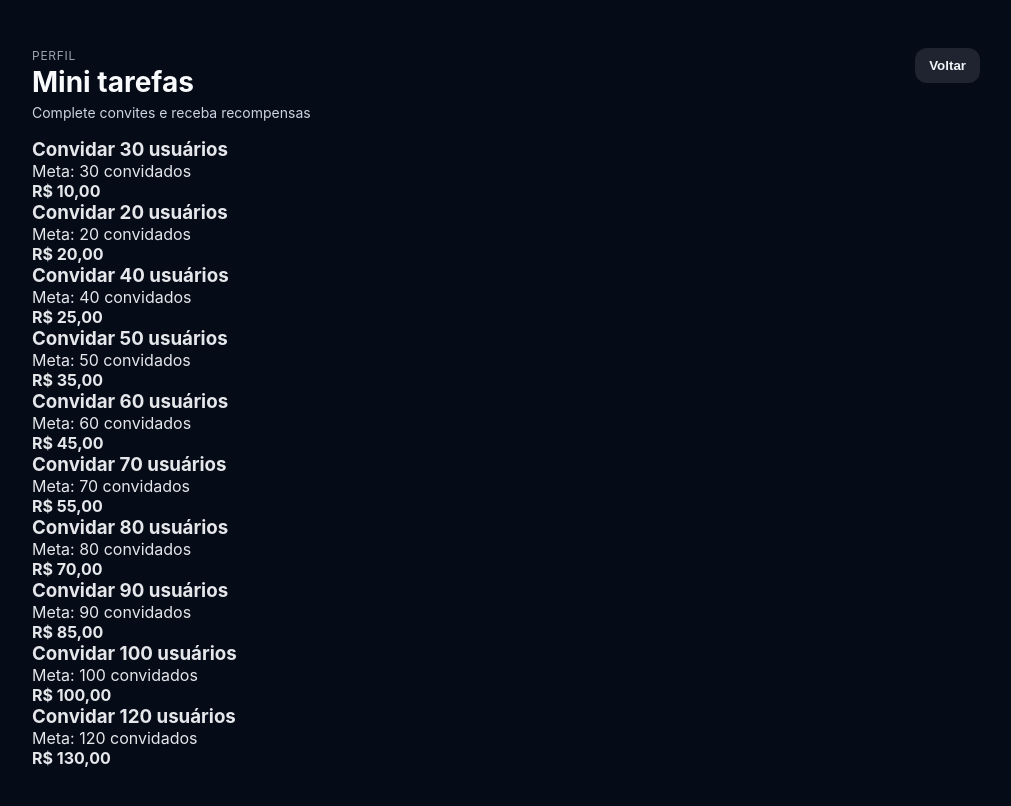
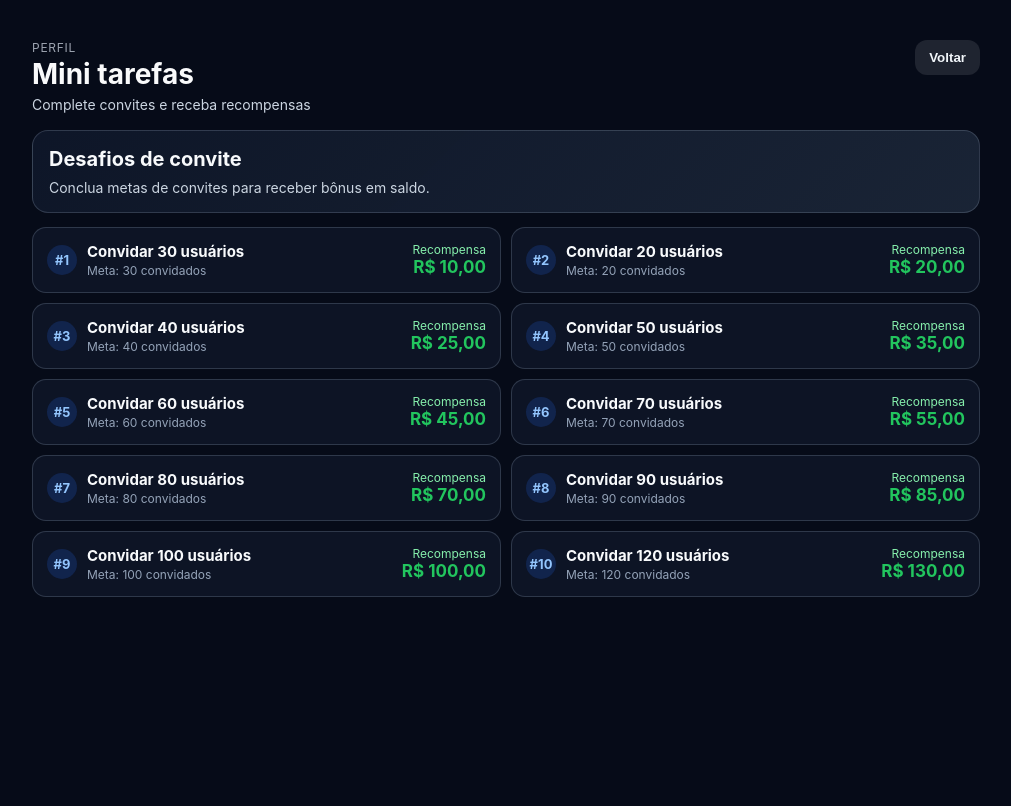
Before and after one commit to magnatazk20/mancera-frontend, a React (Vite) app: page /mini-tasks in a window 1280 px wide. Shown: the part 860-1666 px from the top of the page, without its empty margins (134-1145 px from the left). After the commit the page ends 1549 px from the top, so only its background shows below. Built offline with nearby package versions, Linux system fonts and the light colour scheme; no server answers.

Commit message:
style(mini-tasks): add dedicated css and structured layout

```diff
--- /dev/null
+++ b/src/pages/MiniTasks.css
@@ -0,0 +1,95 @@
+.mini-tasks-page {
+  min-height: 100vh;
+  color: #e5e7eb;
+  padding: 22px 16px 92px;
+  max-width: 980px;
+  margin: 0 auto;
+}
+
+.mini-tasks-hero {
+  background: linear-gradient(135deg, rgba(15, 23, 42, 0.9), rgba(30, 41, 59, 0.85));
+  border: 1px solid rgba(148, 163, 184, 0.25);
+  border-radius: 16px;
+  padding: 16px;
+  margin-bottom: 14px;
+}
+
+.mini-tasks-hero h2 {
+  margin: 0;
+  color: #f8fafc;
+  font-size: 20px;
+}
+
+.mini-tasks-hero p {
+  margin: 8px 0 0;
+  color: #cbd5e1;
+  font-size: 14px;
+}
+
+.mini-tasks-grid {
+  display: grid;
+  gap: 10px;
+}
+
+.mini-task-card {
+  display: flex;
+  align-items: center;
+  justify-content: space-between;
+  gap: 12px;
+  background: rgba(15, 23, 42, 0.8);
+  border: 1px solid rgba(148, 163, 184, 0.25);
+  border-radius: 14px;
+  padding: 14px;
+}
+
+.mini-task-left {
+  display: flex;
+  align-items: center;
+  gap: 10px;
+}
+
+.mini-task-index {
+  width: 30px;
+  height: 30px;
+  border-radius: 999px;
+  background: rgba(37, 99, 235, 0.2);
+  color: #93c5fd;
+  display: inline-flex;
+  align-items: center;
+  justify-content: center;
+  font-weight: 700;
+  font-size: 13px;
+}
+
+.mini-task-title {
+  margin: 0;
+  font-size: 15px;
+  color: #f8fafc;
+}
+
+.mini-task-sub {
+  margin: 2px 0 0;
+  font-size: 12px;
+  color: #94a3b8;
+}
+
+.mini-task-reward {
+  text-align: right;
+}
+
+.mini-task-reward span {
+  display: block;
+  color: #86efac;
+  font-size: 12px;
+}
+
+.mini-task-reward strong {
+  color: #22c55e;
+  font-size: 17px;
+}
+
+@media (min-width: 760px) {
+  .mini-tasks-grid {
+    grid-template-columns: repeat(2, minmax(0, 1fr));
+  }
+}
--- a/src/pages/MiniTasks.tsx
+++ b/src/pages/MiniTasks.tsx
@@ -2,6 +2,7 @@ import { useMemo } from 'react'
 import { useNavigate } from 'react-router-dom'
 import AppSidebar from '../components/AppSidebar'
 import './Tasks.css'
+import './MiniTasks.css'
 
 type MiniTask = {
   id: number
@@ -33,7 +34,7 @@ export default function MiniTasks() {
   )
 
   return (
-    <main className="tasks-page">
+    <main className="tasks-page mini-tasks-page">
       <AppSidebar />
       <header className="tasks-header">
         <div>
@@ -48,14 +49,23 @@ export default function MiniTasks() {
         </div>
       </header>
 
-      <section className="tasks-list">
+      <section className="mini-tasks-hero">
+        <h2>Desafios de convite</h2>
+        <p>Conclua metas de convites para receber bônus em saldo.</p>
+      </section>
+
+      <section className="mini-tasks-grid">
         {tasks.map((task) => (
-          <article key={task.id} className="task-card" role="article" aria-label={task.title}>
-            <div>
-              <h3>{task.title}</h3>
-              <p>Meta: {task.inviteGoal} convidados</p>
+          <article key={task.id} className="mini-task-card" role="article" aria-label={task.title}>
+            <div className="mini-task-left">
+              <span className="mini-task-index">#{task.id}</span>
+              <div>
+                <h3 className="mini-task-title">{task.title}</h3>
+                <p className="mini-task-sub">Meta: {task.inviteGoal} convidados</p>
+              </div>
             </div>
-            <div>
+            <div className="mini-task-reward">
+              <span>Recompensa</span>
               <strong>{formatBRL(task.reward)}</strong>
             </div>
           </article>
```
